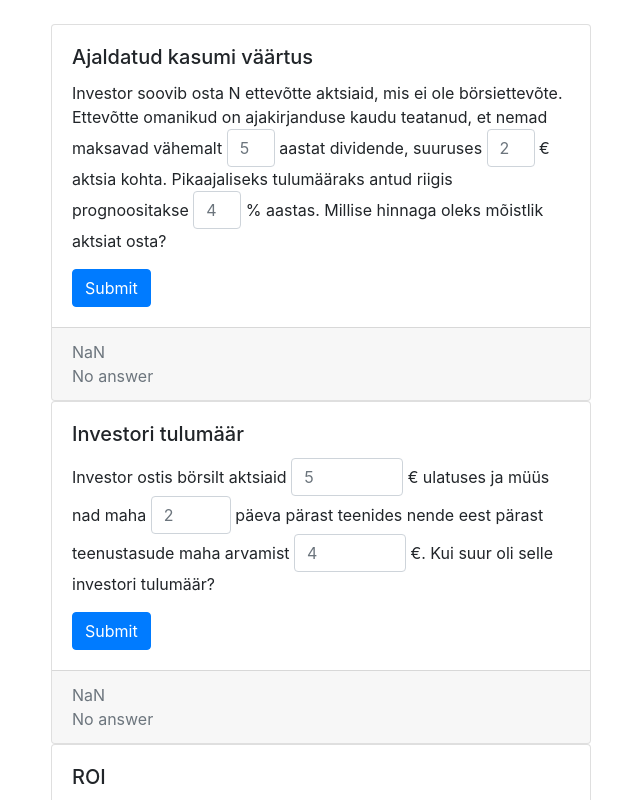
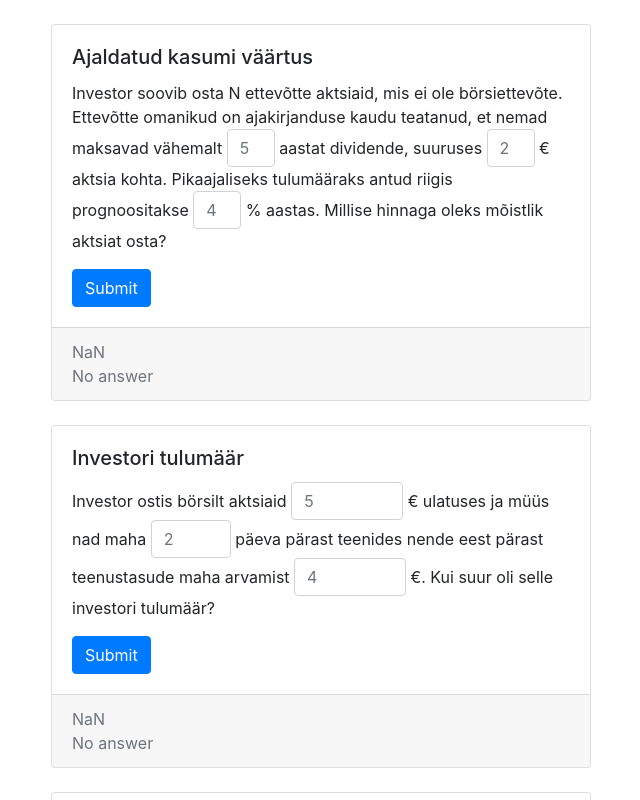
Before and after one commit to kuldarvakker/math-calc-forms-icy0031, a React (Create React App) app: page / in a window 1280 px wide. Shown: the top 800 px of the page, without its empty margins (319-959 px from the left). Built offline with nearby package versions, Linux system fonts and the light colour scheme.

Commit message:
mb added

```diff
--- a/src/components/FormCard.tsx
+++ b/src/components/FormCard.tsx
@@ -11,7 +11,7 @@ type Props = {
 const FormCard = ({title, text, answer, handleSubmit}: Props) => {
 
     return(
-        <Card>
+        <Card className="mb-4">
             <Card.Body>
                 <Form onSubmit={(event) => handleSubmit(event)}>
                     <Card.Title>{title}</Card.Title>
```
